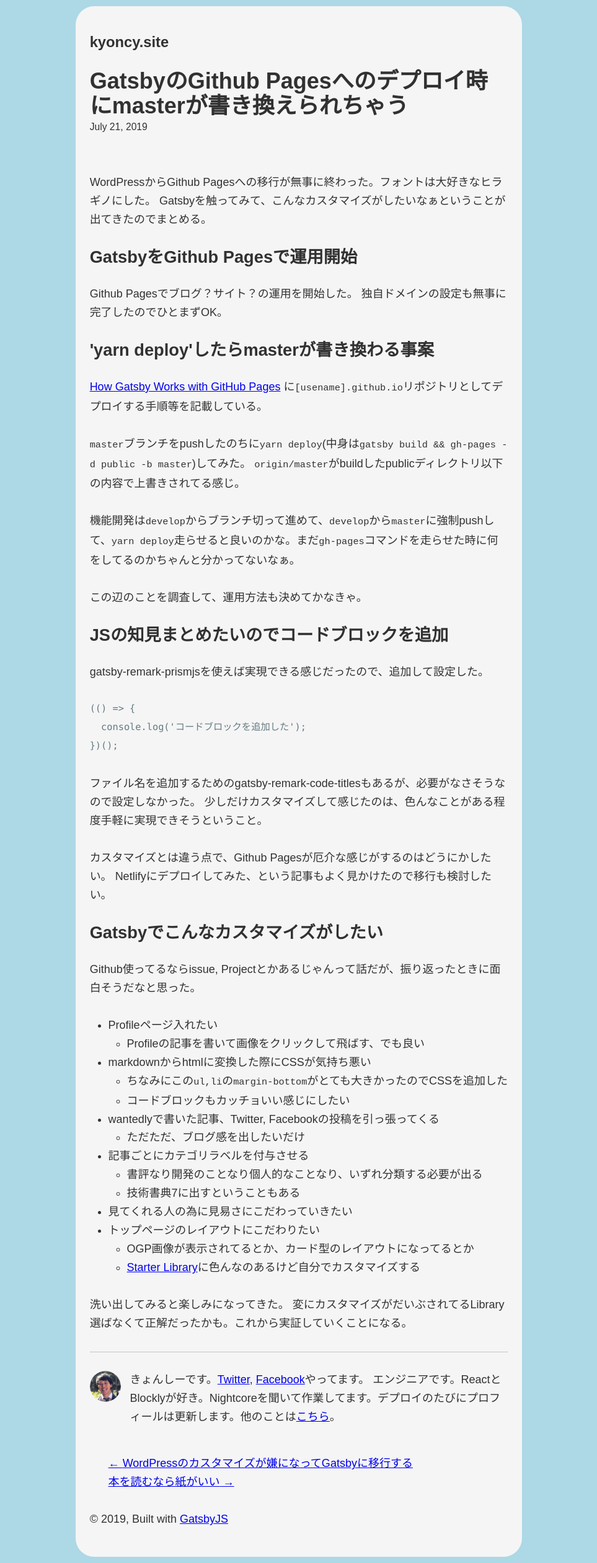
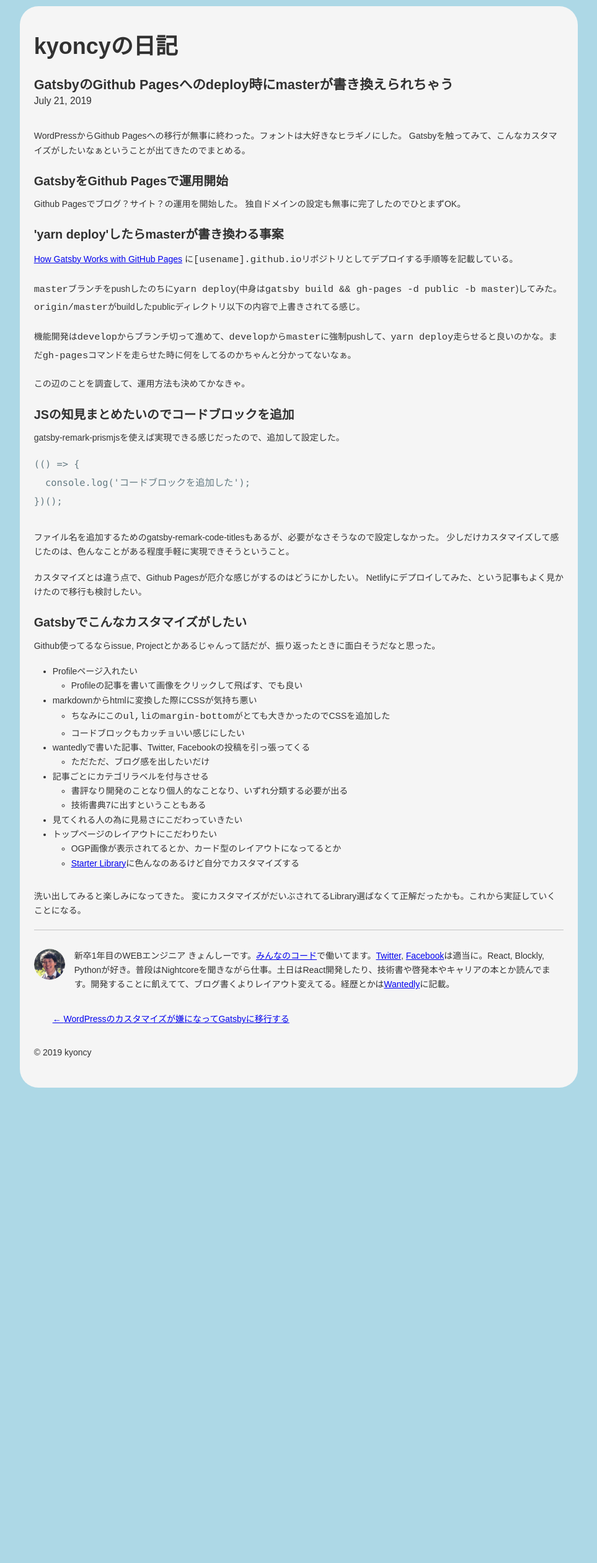
Before and after one commit to kyoncy/kyoncy-site, a Gatsby site: page /customize-gatsby/ in a window 1280 px wide. Shown: the whole page at 62% size, without its empty margins (158-1121 px from the left). After the commit the page ends 1765 px from the top, so only its background shows below. Built offline with nearby package versions, Linux system fonts and the light colour scheme; Gatsby itself is replaced by a stand-in of ours; some packages are replaced by stand-ins of ours; code samples lack their colours.

Commit message:
modify stylesheet

```diff
--- a/content/blog/customize-gatsby/index.md
+++ b/content/blog/customize-gatsby/index.md
@@ -1,5 +1,5 @@
 ---
-title: GatsbyのGithub Pagesへのデプロイ時にmasterが書き換えられちゃう
+title: GatsbyのGithub Pagesへのdeploy時にmasterが書き換えられちゃう
 date: "2019-07-21"
 description: ブログをGatsbyに移行しGithub Pagesで運用開始。デプロイ時にmasterが書き換えられちゃう。エンジニアだからコードブロック追加できるようにしたい。Gatsbyのカスタマイズってこんな感じかなと模索する。
 tags: ["GatsbyJS", "Github Pages"]
--- a/content/blog/kyoncy-hates-wordpress/index.md
+++ b/content/blog/kyoncy-hates-wordpress/index.md
@@ -2,7 +2,7 @@
 title: WordPressのカスタマイズが嫌になってGatsbyに移行する
 date: "2019-07-20"
 description: 新卒で働き始めてJSに触れてから感じていること。WordPressを触ってメンテナンスが面倒になったこと。WordPressからGatsbyに移行するにあたって構想を描いた。これからの意思表示。
-tags: ["WordPress", "GatsbyJS", "日記"]
+tags: ["WordPress", "GatsbyJS", "diary"]
 ---
 
 1年ほど前からWordPressでブログを書いていた(さほど更新はしていない)。
--- a/content/blog/paper-is-good-for-books/index.md
+++ /dev/null
@@ -1,8 +0,0 @@
----
-title: 本を読むなら紙がいい
-date: "2019-07-27"
-description: 書かなきゃ。
-tags: ["日記"]
----
-
-書かなきゃ。
--- a/content/blog/web-is-evolutional/index.md
+++ /dev/null
@@ -1,8 +0,0 @@
----
-title: 2006年に書かれたWeb進化論を今の時代に読んだ
-date: "2019-07-28"
-description: 書かなきゃ。
-tags: ["読書"]
----
-
-書かなきゃ。
--- a/gatsby-config.js
+++ b/gatsby-config.js
@@ -1,6 +1,6 @@
 module.exports = {
   siteMetadata: {
-    title: `kyoncy.site`,
+    title: `kyoncyの日記`,
     author: `きょんしー`,
     description: `どっかのエンジニアの日々の開発、読書の感想、思ってる事を不定期にネットの端っこに溜め込むためのブログです`,
     siteUrl: `https://kyoncy.site`,
@@ -35,7 +35,7 @@ module.exports = {
               classPrefix: `language-`,
               inlineCodeMarker: null,
               aliases: {},
-              showLineNumbers: true,
+              showLineNumbers: false,
               noInlineHighlight: false,
             },
           },
--- a/src/components/bio.js
+++ b/src/components/bio.js
@@ -57,11 +57,11 @@ const Bio = () => {
         />
       </Link>
       <p>
-        {author}です。
+        新卒1年目のWEBエンジニア {author}です。<a href={`https://code.or.jp`} target={'_blank'}>みんなのコード</a>で働いてます。
         <a href={`https://twitter.com/${social.twitter}`} target={'_blank'}>Twitter</a>
         {`, `}
-        <a href={`https://facebook.com/${social.facebook}`} target={'_blank'}>Facebook</a>やってます。
-        エンジニアです。ReactとBlocklyが好き。Nightcoreを聞いて作業してます。デプロイのたびにプロフィールは更新します。他のことは<a href={`https://www.wantedly.com/users/83876160`} target={'_blank'}>こちら</a>。
+        <a href={`https://facebook.com/${social.facebook}`} target={'_blank'}>Facebook</a>
+        は適当に。React, Blockly, Pythonが好き。普段はNightcoreを聞きながら仕事。土日はReact開発したり、技術書や啓発本やキャリアの本とか読んでます。開発することに飢えてて、ブログ書くよりレイアウト変えてる。経歴とかは<a href={`https://www.wantedly.com/users/83876160`} target={'_blank'}>Wantedly</a>に記載。
       </p>
     </div>
   )
--- a/src/components/layout.js
+++ b/src/components/layout.js
@@ -34,7 +34,7 @@ class Layout extends React.Component {
       )
     } else {
       header = (
-        <h3
+        <h1
           style={{
             fontFamily: `Hiragino Kaku Gothic ProN, sans-serif`,
             marginTop: 0,
@@ -50,7 +50,7 @@ class Layout extends React.Component {
           >
             {title}
           </Link>
-        </h3>
+        </h1>
       )
     }
     return (
@@ -60,7 +60,7 @@ class Layout extends React.Component {
           marginRight: `auto`,
           marginTop: '10px',
           marginBottom: '10px',
-          maxWidth: rhythm(24),
+          maxWidth: rhythm(30),
           padding: `${rhythm(1.5)} ${rhythm(3 / 4)}`,
           backgroundColor: 'whitesmoke',
           borderRadius: '30px',
@@ -69,9 +69,7 @@ class Layout extends React.Component {
         <header>{header}</header>
         <main>{children}</main>
         <footer>
-          © {new Date().getFullYear()}, Built with
-          {` `}
-          <a href="https://www.gatsbyjs.org" target={`_blank`}>GatsbyJS</a>
+          © {new Date().getFullYear()} kyoncy
         </footer>
       </div>
     )
--- a/src/styles/code-block.css
+++ b/src/styles/code-block.css
@@ -9,11 +9,12 @@
 }
 
 .gatsby-highlight {
-  background-color: #fdf6e3;
+  background-color: #2c3836;
   border-radius: 0.3em;
   margin: 0.5em 0;
   padding: 1em;
   overflow: auto;
+  font-size: 14px;
 }
 
 .gatsby-highlight pre[class*="language-"] {
--- a/src/styles/global.css
+++ b/src/styles/global.css
@@ -3,13 +3,55 @@ html {
 }
 
 li {
+  font-size: 14px;
   margin-bottom: 0;
 }
 
+li > a {
+  font-size: 14px;
+}
+
 li > p {
+  font-size: 14px;
   margin: 0;
 }
 
 li > ul {
+  font-size: 14px;
   margin-top: 0;
 }
+
+h2 {
+  font-size: 1.1rem;
+  margin-top: 1.5rem;
+  margin-bottom: 0.8rem;
+}
+
+h3 {
+  font-size: 1rem;
+}
+
+span > a {
+  font-size: 14px;
+}
+
+p {
+  font-size: 14px;
+  margin-bottom: 1rem;
+}
+
+small {
+  font-size: 12px;
+}
+
+footer {
+  font-size: 14px;
+}
+
+
+.language-text {
+  background-color: whitesmoke !important;
+  border: 1px solid lightgray;
+  margin-right: 3px;
+  font-size: 12px !important;
+}
--- a/src/templates/blog-post.js
+++ b/src/templates/blog-post.js
@@ -22,6 +22,7 @@ class BlogPostTemplate extends React.Component {
           style={{
             marginTop: rhythm(1),
             marginBottom: 0,
+            fontSize: `1.2rem`,
           }}
         >
           {post.frontmatter.title}
@@ -30,7 +31,7 @@ class BlogPostTemplate extends React.Component {
           style={{
             ...scale(-1 / 5),
             display: `block`,
-            marginBottom: rhythm(2),
+            marginBottom: rhythm(1),
           }}
         >
           {post.frontmatter.date}
```
